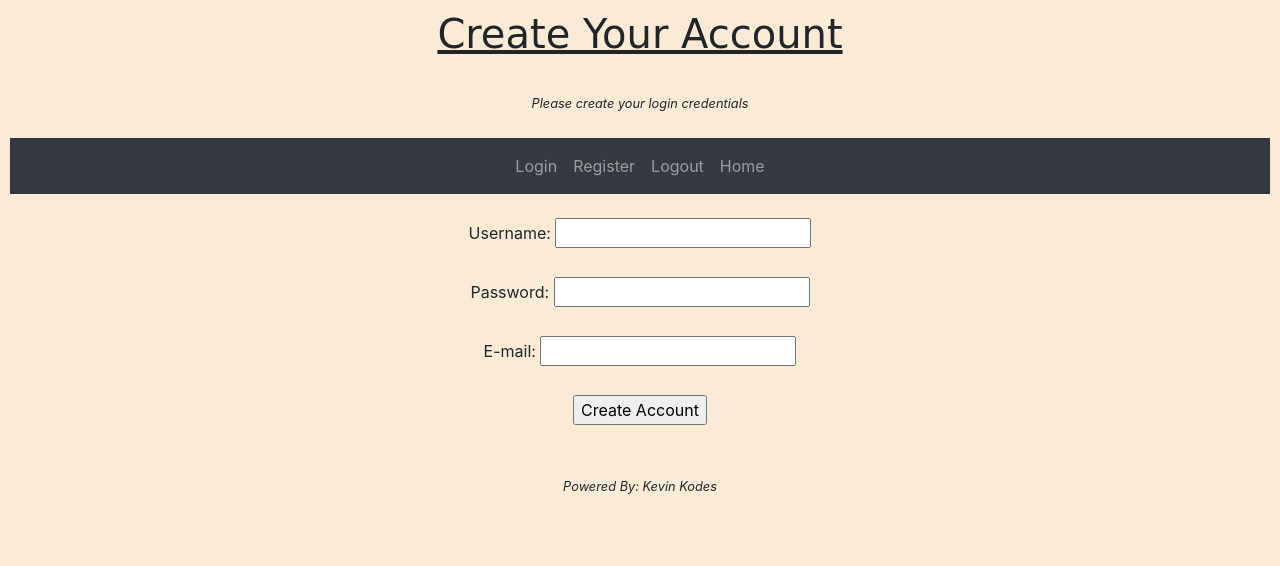
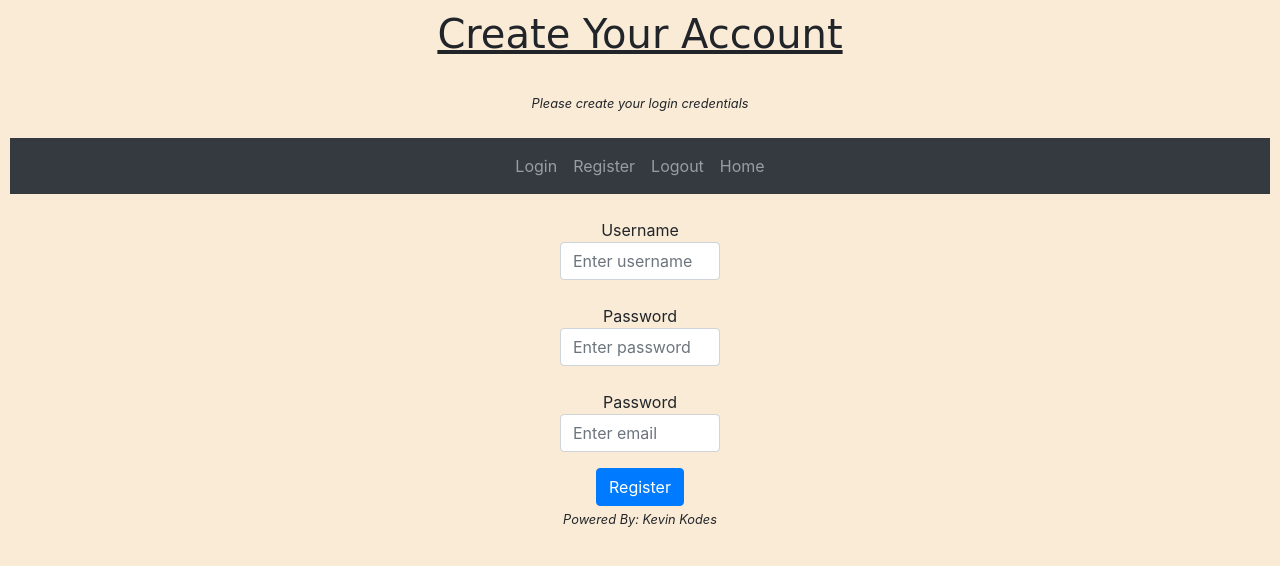
Before and after one commit to KevinOlo/Simple-CRUD-Web-App-, a Flask app: page /register/ in a window 1280 px wide. Shown: the top 566 px of the page. Run offline with Flask 3, Linux system fonts and the light colour scheme; some libraries are stand-ins or nearby versions.

Commit message:
UI updates to app, need to fix self

```diff
--- a/Templates/base.html
+++ b/Templates/base.html
@@ -84,9 +84,8 @@
 
     {% endblock %}
 
-    <br>
-    <br>
-    <center> <small><i>Powered By: Kevin Kodes</i></small></center>
+
+    <center> <small class="mt-5"><i>Powered By: Kevin Kodes</i></small></center>
 
 
     <!-- Bootstrap JS, popper, jquery needed for navbar stlying/functionality -->
--- a/Templates/home.html
+++ b/Templates/home.html
@@ -17,5 +17,7 @@
 {% block body %}
 
 <body style="text-align: center;">Are You Ready To Get Organized?</body>
+<br>
+<a href="/login/" style="text-align: center;">Please Login</a>
 
 {% endblock %}
--- a/Templates/index.html
+++ b/Templates/index.html
@@ -41,7 +41,7 @@
     </table>
     {% endif %}
 
-    <form action="/" method ='POST'>                        <!-- action tells what path (URL) submitted data goes to-->
+    <form action="/home/" method ='POST'>                        <!-- action tells what path (URL) submitted data goes to-->
         <label for="content">Input Task</label>
         <input type="text" name="content" id="content">     <!-- named identifies field, id associates label w/ input field-->
         <input type="submit" value="Add Task">             <!-- value is what will appear on input type in this case a button to submit data-->
--- a/Templates/register.html
+++ b/Templates/register.html
@@ -22,19 +22,42 @@
 
 
    <form style="text-align: center;" action="/register/" method="POST">
-       <label for="username">Username: </label>
-       <input type="text" name="username" id="username" required>
-       <br>
-       <br>
-       <label for="password">Password: </label>
-       <input type="password" name="password" id="password" required>
-       <br>
-       <br>
-       <label for="text">E-mail: </label>
-       <input type="text" name="email" id="email" required>
-       <br>
-       <br>
-       <input type="submit" value="Create Account">
+
+       <div class="container">
+         <div class="row justify-content-center" >
+            <div class="col-2 ">
+               <label for="username" class="mb-0">Username</label>
+               <input
+                  type="text"
+                  class="form-control"
+                  id="username"
+                  name="username"
+                  placeholder="Enter username"
+               />
+               <br>
+               <label for="password" class="mb-0">Password</label>
+               <input
+                  type="password"
+                  class="form-control"
+                  id="password"
+                  name="password"
+                  placeholder="Enter password"
+               />
+               <br>
+               <label for="email" class="mb-0">Password</label>
+               <input
+                  type="email"
+                  class="form-control"
+                  id="email"
+                  name="email"
+                  placeholder="Enter email"
+               />
+            </div>
+         </div>
+      </div>
+
+      <button type="submit" class="btn btn-primary mt-3">Register</button>
+
    </form>
 
 {% endblock %}
--- a/app.py
+++ b/app.py
@@ -3,26 +3,29 @@ from flask_sqlalchemy import SQLAlchemy
 from datetime import datetime
 
 app = Flask(__name__)  # tells flask app all you need is in the current working dir
-app.config["SQLALCHEMY_DATABASE_URI"] = "sqlite:///test.db"  # tells app where DB is located 3 / = relative path 4 is an absolute path
-app.config["SQLALCHEMY_BINDS"] = {"credentials": "sqlite:///credentials.db"}
+app.config["SQLALCHEMY_DATABASE_URI"] = "sqlite:///main.db"  # tells app where DB is located 3 / = relative path 4 is an absolute path
 app.secret_key = 'raw_key'
 db = SQLAlchemy(app)
 app.app_context().push()  # ensures that you are within the application context when calling db.create_all()
 
 class login(db.Model):
-  __bind_key__ = "credentials"
   id = db.Column(db.Integer, primary_key=True)
   username = db.Column(db.String(30), unique=True, nullable=False)
   password = db.Column(db.String(20), nullable=False)
   email = db.Column(db.String(120), unique=True, nullable=False)
 
+  def __repr__(self):
+      return f'<login {self.username}>'
+
 class dbase(db.Model):  # Info in DB
   id = db.Column(db.Integer, primary_key=True)
   content = db.Column(db.String(200), nullable=False)
   date_created = db.Column(db.DateTime, default=datetime.utcnow)
-  '''user_id = db.Column(db.Integer, db.ForeignKey('login.id'), nullable=False)
-  user = db.relationship('login', backref=db.backref('tasks', lazy=True))'''
+  user_id = db.Column(db.Integer, db.ForeignKey('login.id'), nullable=False)
+  user = db.relationship('login', backref=db.backref('tasks', lazy=True))
 
+  def __repr__(self):
+      return f'<dbase {self.user_id}>'
 
 def __repr__(self):
   return ("<Task %r>" % self.id)  # returns task and its name when a new task is created, %r is a placeholder for self.id
@@ -31,13 +34,6 @@ def __repr__(self):
 @app.route("/", methods=["GET"])
 def homepage():
   return render_template('home.html')
-
-
-'''@app.route('/home/', methods=['GET', 'POST'])
-def index():
-  return render_template('index.html')'''
-
-
 
 @app.route("/login/", methods=["GET", "POST"])
 def login_web():
@@ -51,6 +47,7 @@ def login_web():
       print (f"{username} has entered the Task Manager")
       session['login'] = True
       session['username'] = username
+      session['user_id'] = user_check.id    #Store user_id in the session
       return redirect('/home/')
     else:
       return "Invalid username or password"
@@ -90,7 +87,7 @@ def register():
       db.session.add(newuser)
       db.session.commit()
 
-      return redirect('/registration_success/')
+      return redirect('/login/')
 
   return render_template('register.html')
 
@@ -108,12 +105,12 @@ def home():
   if session.get('login'):
     if request.method == 'POST':  # index.html form interaction
       task_content = request.form['content']
-      new = dbase(content=task_content)
+      new = dbase(content=task_content, user_id=session['user_id'])
 
       try:
         db.session.add(new)
         db.session.commit()
-        return redirect('/index/')  # redirect base to index.html
+        return redirect('/home/')  # redirect base to index.html
 
       except:
         return 'Error adding task'
```
Also changed, not shown: Templates/login.html (+26 -11 lines), instance/credentials.db (deleted), instance/main.db (added), instance/test.db (deleted).
